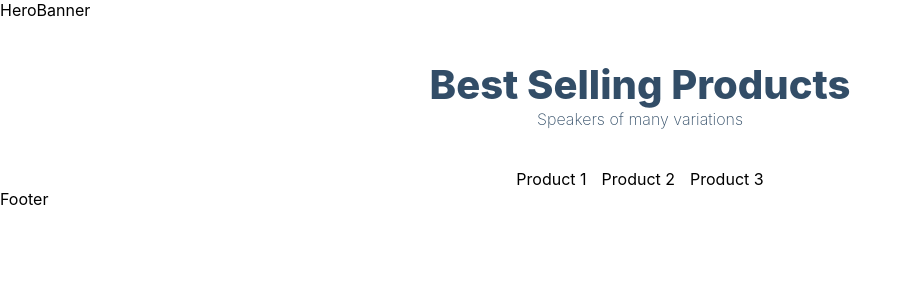
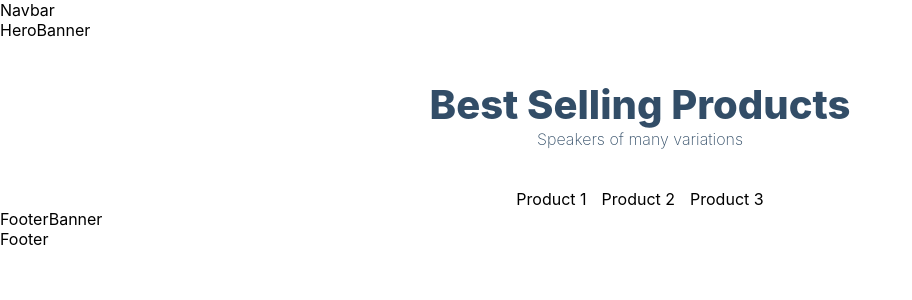
Before and after one commit to femmor/dc-shop, a Next.js app: page / in a window 1280 px wide. Shown: the top 300 px of the page, without its empty margins (0-912 px from the left). Built offline with nearby package versions, Linux system fonts and the light colour scheme.

Commit message:
Creates components and adds them to the pages/index.js

```diff
--- /dev/null
+++ b/components/Cart.jsx
@@ -0,0 +1,9 @@
+import React from 'react'
+
+const Cart = () => {
+  return (
+    <div>Cart</div>
+  )
+}
+
+export default Cart
--- /dev/null
+++ b/components/Footer.jsx
@@ -0,0 +1,9 @@
+import React from 'react'
+
+const Footer = () => {
+  return (
+    <div>Footer</div>
+  )
+}
+
+export default Footer
--- /dev/null
+++ b/components/FooterBanner.jsx
@@ -0,0 +1,9 @@
+import React from 'react'
+
+const FooterBanner = () => {
+  return (
+    <div>FooterBanner</div>
+  )
+}
+
+export default FooterBanner
--- /dev/null
+++ b/components/HeroBanner.jsx
@@ -0,0 +1,7 @@
+import React from "react";
+
+const HeroBanner = () => {
+  return <div>HeroBanner</div>;
+};
+
+export default HeroBanner;
--- /dev/null
+++ b/components/Layout.jsx
@@ -0,0 +1,9 @@
+import React from 'react'
+
+const Layout = () => {
+  return (
+    <div>Layout</div>
+  )
+}
+
+export default Layout
--- /dev/null
+++ b/components/Navbar.jsx
@@ -0,0 +1,9 @@
+import React from 'react'
+
+const Navbar = () => {
+  return (
+    <div>Navbar</div>
+  )
+}
+
+export default Navbar
--- /dev/null
+++ b/components/Product.jsx
@@ -0,0 +1,9 @@
+import React from 'react'
+
+const Product = () => {
+  return (
+    <div>Product</div>
+  )
+}
+
+export default Product
--- /dev/null
+++ b/components/index.js
@@ -0,0 +1,8 @@
+import Navbar from "./Navbar";
+export { default as Navbar } from "./Navbar";
+export { default as HeroBanner } from "./HeroBanner";
+export { default as Layout } from "./Layout";
+export { default as Product } from "./Product";
+export { default as Cart } from "./Cart";
+export { default as FooterBanner } from "./FooterBanner";
+export { default as Footer } from "./Footer";
--- a/pages/index.js
+++ b/pages/index.js
@@ -1,9 +1,19 @@
 import React from "react";
+import {
+  Navbar,
+  HeroBanner,
+  Layout,
+  Product,
+  Cart,
+  Footer,
+  FooterBanner,
+} from "../components";
 
 const Home = () => {
   return (
     <>
-      HeroBanner
+      <Navbar />
+      <HeroBanner />
       <div className="products-heading">
         <h2>Best Selling Products</h2>
         <p>Speakers of many variations</p>
@@ -13,7 +23,8 @@
           <div key={i}>{product}</div>
         ))}
       </div>
-      Footer
+      <FooterBanner />
+      <Footer />
     </>
   );
 };
```
